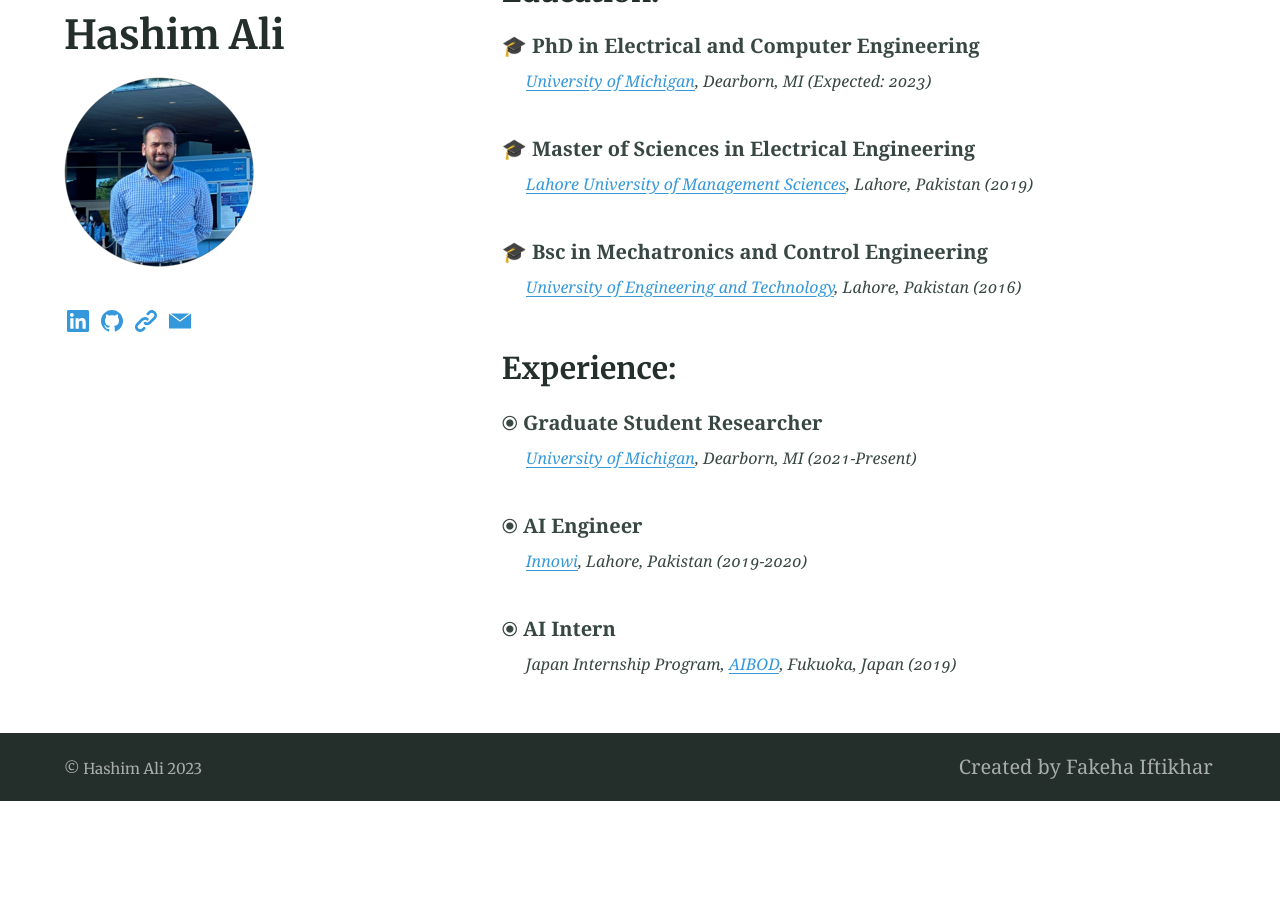
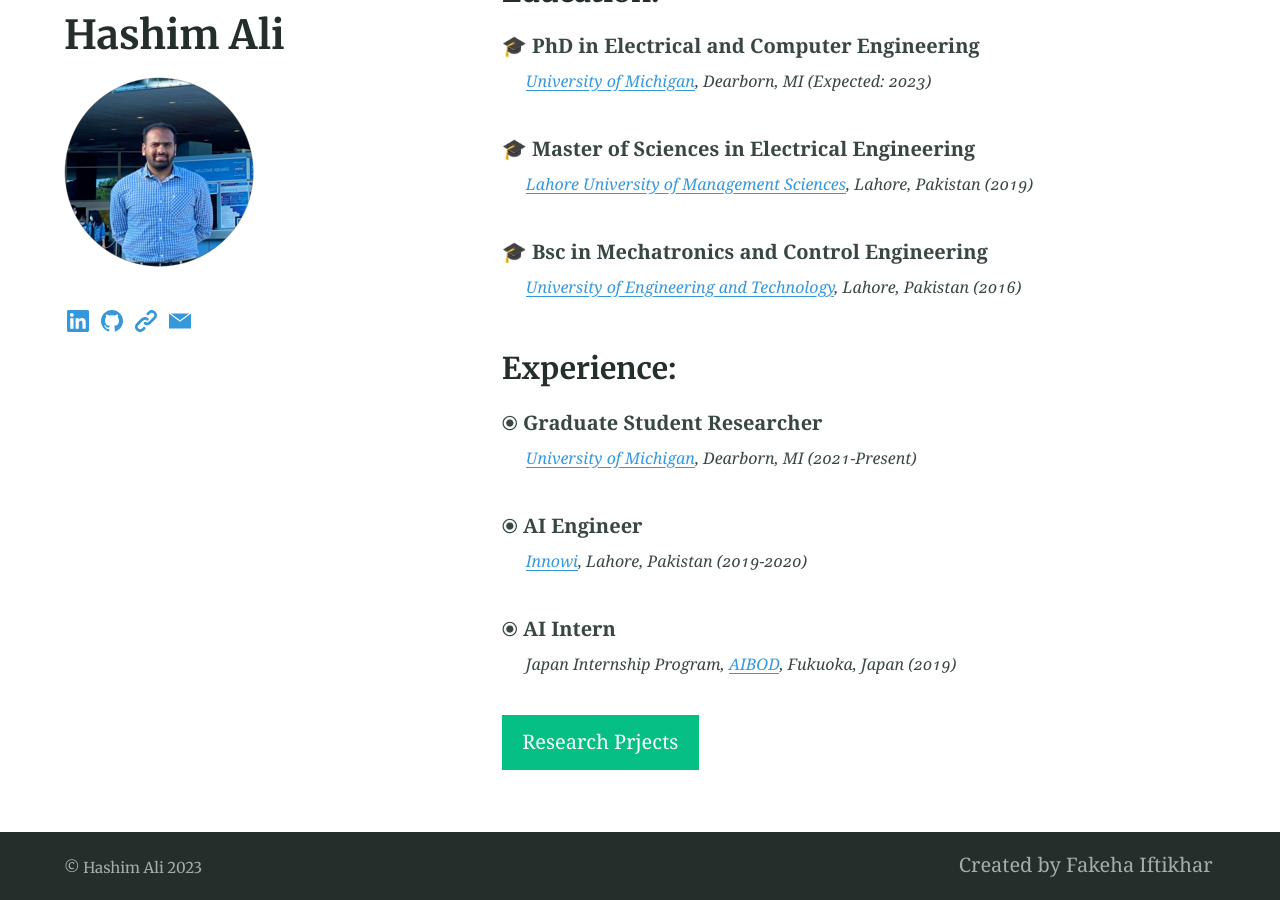
Before and after one commit to Fakeha-38/fakeha-38.github.io, a Jekyll site: the page built from index.md, in a window 1280 px wide and 900 px high, scrolled down 1417 px. Built offline with Jekyll 4.4.1, drawn with Linux system fonts in a browser that asks for light colours; emoji names are drawn with the system emoji font; before the commit the page ends 2218 px from its top, so only the background shows below that.

Commit message:
add button at bottom

```diff
--- a/index.md
+++ b/index.md
@@ -33,3 +33,5 @@ I worked as an AI engineer at Innowi from Dec 2019 to Dec 2020. I worked on deve
 
 ⦿ **AI Intern**
 *Japan Internship Program, [AIBOD](https://aibod.com/ "AIBOD"){:target="_blank" rel="noopener"}, Fukuoka, Japan (2019)*
+
+{% include button.html text="Research Prjects" link="https://hashim-ali.com/research/" %}
```
